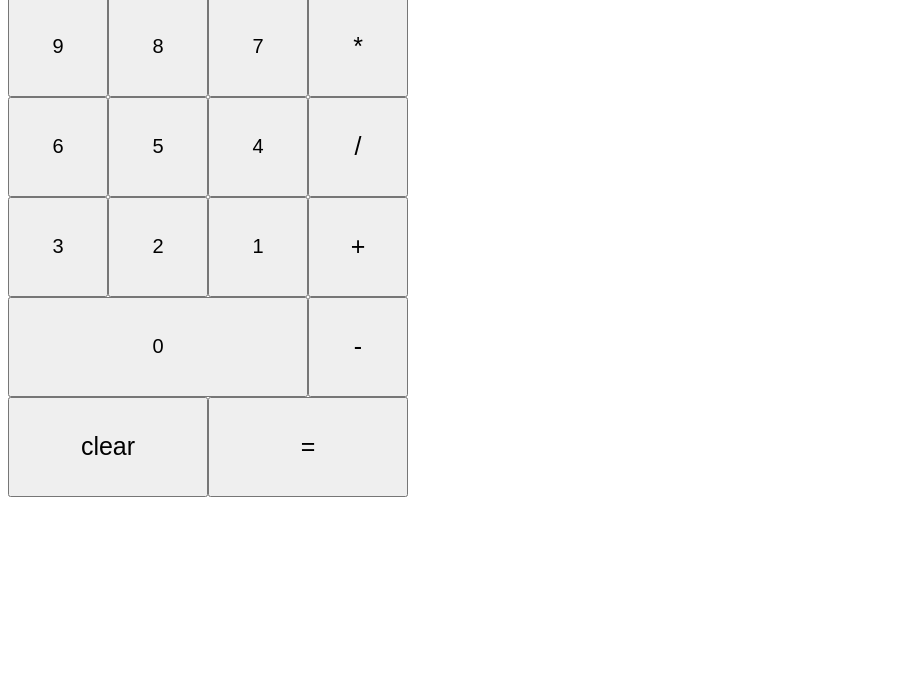
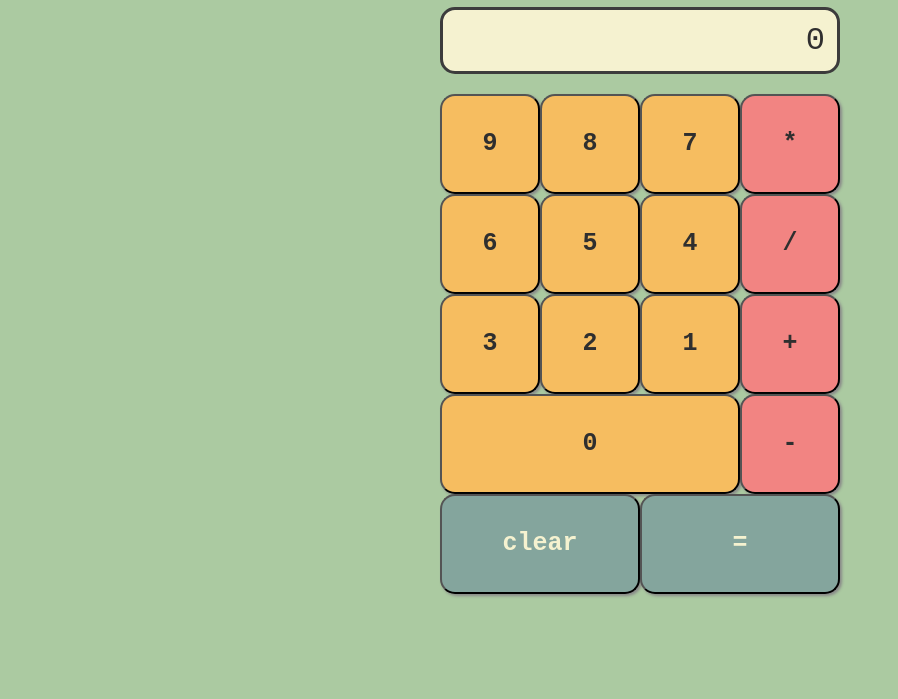
Before and after one commit to kylesw12/calculator, a plain HTML site: page index.html in a window 1280 px wide. Shown: the part 101-800 px from the top of the page, without its empty margins (0-898 px from the left). Drawn offline with Linux system fonts and the light colour scheme.

Commit message:
Add some style
Made the UI a little more pretty and organized.
Can add a description or something later on, but for
now this is the finished product.

```diff
--- a/style.css
+++ b/style.css
@@ -1,3 +1,33 @@
+body {
+    display: flex;
+    flex-direction: column;
+    align-items: center;
+    justify-content: center;
+    padding: 20px;
+    background-color: #abcaa1;
+    font-family: 'Courier New', Courier, monospace;
+    color: #3c3c3c;
+}
+
+.num:hover, .op:hover, .act:hover {
+    filter: brightness(1.1);
+    cursor: pointer;
+}
+
+.calc-display{
+    box-sizing: border-box;
+    font-size: 32px;
+    width: 400px;
+    border: 3px solid #3c3c3c;
+    border-radius: 15px;
+    padding: 12px;
+    margin-bottom: 20px;
+    background-color: #f5f2d0;
+    font-family: 'Courier New', Courier, monospace;
+    box-shadow: inset 2px, 2px, 5px, #d0ceb4;
+    color: #2f2f2f;
+    text-align: right;
+}
 
 .calc-buttons {
     display: flex;
@@ -18,10 +48,16 @@
 }
 
 .num {
+    font-family: 'Courier New', Courier, monospace;
+    border-radius: 15px;
+    box-shadow: 2px 2px 3px #888888;
     box-sizing: border-box;
     height: 100px;
     width: 100px;
-    font-size: 20px;
+    font-size: 25px;
+    background-color: #f6bd60;
+    font-weight: bold;
+    color: #2f2f2f;
 }
 
 .zero {
@@ -35,9 +71,15 @@
 }
 
 .op {
+    font-family: 'Courier New', Courier, monospace;
     height: 100px;
     width: 100px;
     font-size: 25px;
+    background-color: #f28482;
+    font-weight: bold;
+    color: #2f2f2f;
+    border-radius: 15px;
+    box-shadow: 2px 2px 3px #888888;
 }
 
 .calc-action{
@@ -47,8 +89,14 @@
 }
 
 .act {
+    font-family: 'Courier New', Courier, monospace;
     box-sizing: border-box;
     height: 100px;
     width: 200px;
     font-size: 25px;
+    background-color: #84a59d;
+    font-weight: bold;
+    color: #f5f2d0;
+    border-radius: 15px;
+    box-shadow: 2px 2px 3px #888888;
 }
```
